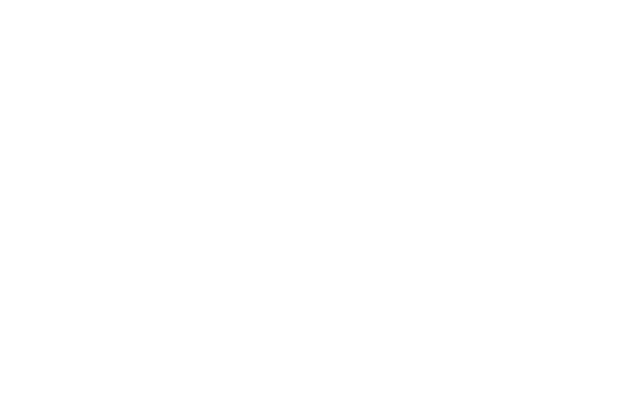
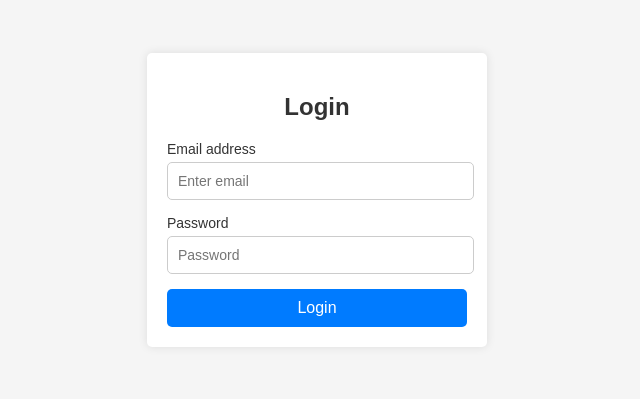
Before and after one commit to LanzMallari/3b-Midterm, a PHP site: page / in a window 1280 px wide. Before the commit the part shown is empty. Shown: the top 399 px of the page, without its empty margins (323-963 px from the left). Run offline with PHP 8.4, Linux system fonts and the light colour scheme.

Commit message:
Design of login page succesfully created!

```diff
--- a/index.php
+++ b/index.php
@@ -4,10 +4,107 @@
     <meta charset="UTF-8">
     <meta name="viewport" content="width=device-width, initial-scale=1.0">
     <title>Login</title>
+    <style>
+        body {
+            font-family: Arial, sans-serif;
+            background-color: #f5f5f5;
+            display: flex;
+            align-items: center;
+            justify-content: center;
+            height: 50vh;
+            margin: 0;
+            flex-direction: column;
+        }
+        .error-box {
+            color: #b94a48;
+            background-color: #f2dede;
+            padding: 10px;
+            margin-bottom: 20px;
+            text-align: left;
+            border-radius: 5px;
+            width: 300px;
+            box-shadow: 0 0 5px rgba(0, 0, 0, 0.1);
+            position: relative;
+        }
+        .error-box strong {
+            font-weight: bold;
+        }
+        .error-box .close-btn {
+            position: absolute;
+            top: 5px;
+            right: 10px;
+            background: none;
+            border: none;
+            font-size: 18px;
+            color: #b94a48;
+            cursor: pointer;
+        }
+        .container {
+            width: 300px;
+            padding: 20px;
+            background-color: #fff;
+            border-radius: 5px;
+            box-shadow: 0 0 10px rgba(0, 0, 0, 0.1);
+        }
+        .container h2 {
+            text-align: center;
+            margin-bottom: 20px;
+            font-size: 24px;
+            color: #333;
+        }
+        .form-group {
+            margin-bottom: 15px;
+        }
+        .form-group label {
+            display: block;
+            font-size: 14px;
+            color: #333;
+            margin-bottom: 5px;
+        }
+        .form-group input {
+            width: 95%;
+            padding: 10px;
+            font-size: 14px;
+            border: 1px solid #ccc;
+            border-radius: 5px;
+        }
+        .form-group input:focus {
+            border-color: #007bff;
+            outline: none;
+        }
+        .login-btn {
+            width: 100%;
+            padding: 10px;
+            font-size: 16px;
+            color: #fff;
+            background-color: #007bff;
+            border: none;
+            border-radius: 5px;
+            cursor: pointer;
+        }
+        .login-btn:hover {
+            background-color: #0056b3;
+        }
+    </style>
+
+
 
 
 </head>
 <body>
-
+<div class="container">
+        <h2>Login</h2>
+        <form method="post" action="">
+            <div class="form-group">
+                <label for="email">Email address</label>
+                <input type="email" id="email" name="email" placeholder="Enter email" >
+            </div>
+            <div class="form-group">
+                <label for="password">Password</label>
+                <input type="password" id="password" name="password" placeholder="Password" >
+            </div>
+            <button type="submit" class="login-btn">Login</button>
+        </form>
+    </div>
 </body>
 </html>
```
